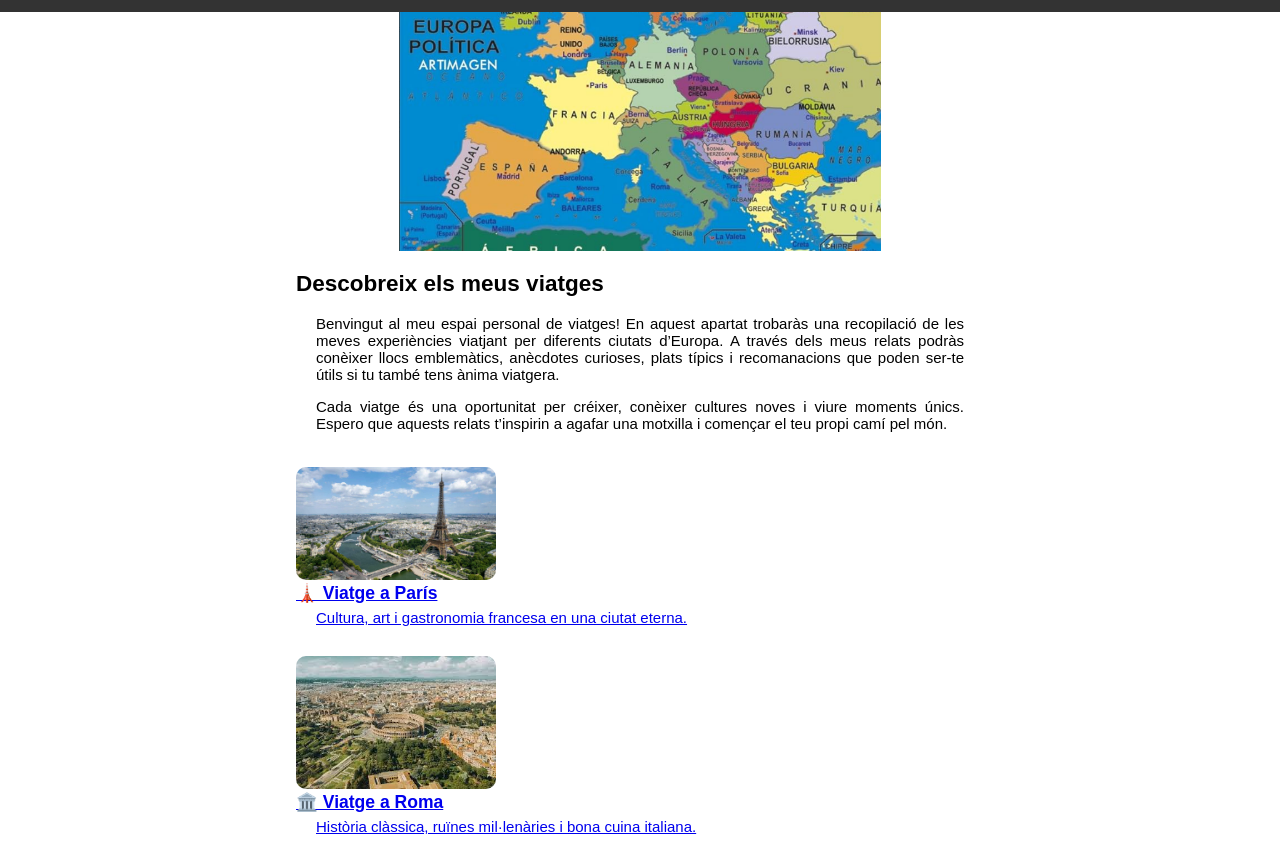
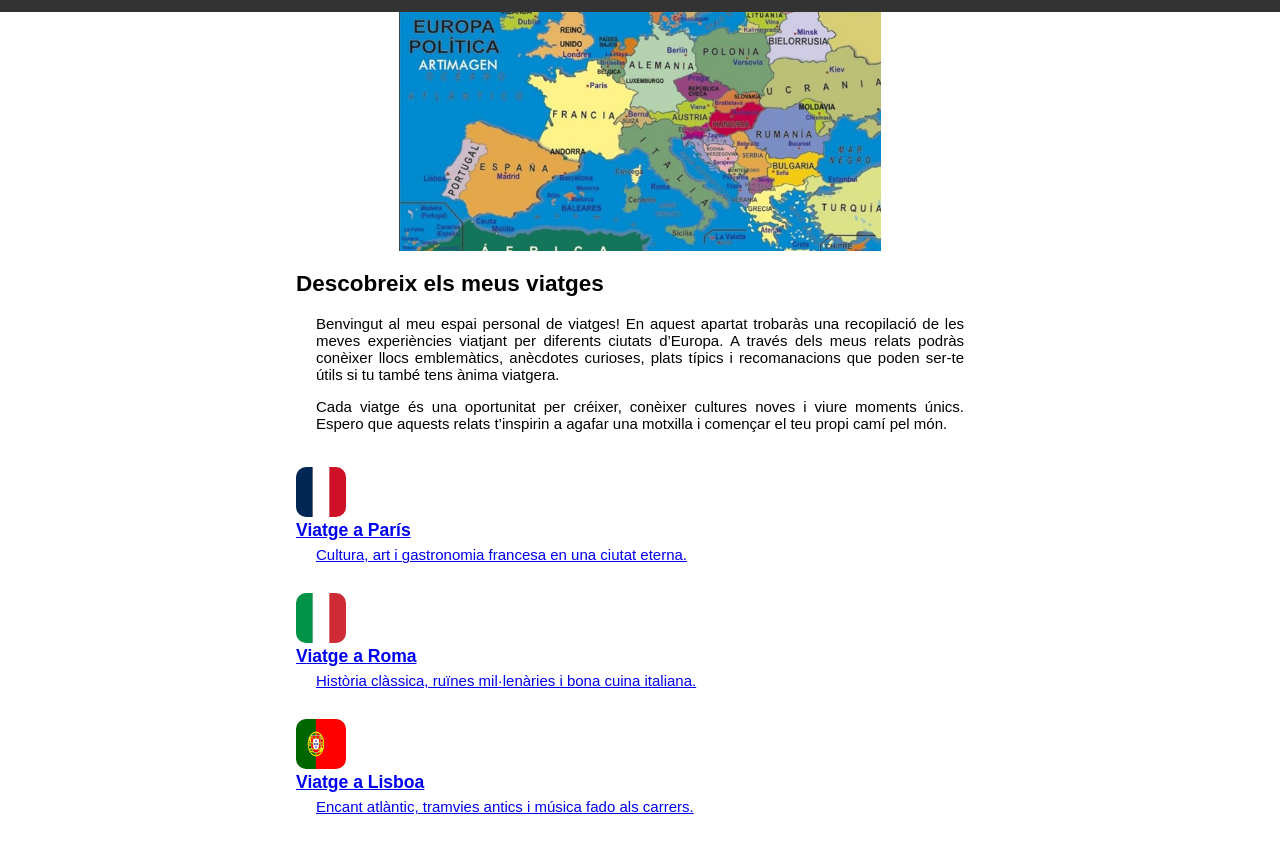
Before and after one commit to mateusmaluko/Recuperacion-RA2-HTML-y-CSS, a plain HTML site: page viatges.html in a window 1280 px wide. Shown: the part 109-952 px from the top of the page. Drawn offline with Linux system fonts and the light colour scheme.

Commit message:
cambios en el css, y añadir fotos

```diff
--- a/css/style.css
+++ b/css/style.css
@@ -85,6 +85,27 @@ footer {
 .viatge p {
   margin: 5px 0 0 0;
 }
+/*------------------------------------------------ */
+.viatge2 {
+  display: flex;
+  align-items: center;
+  gap: 15px;
+}
+
+.viatge2 img {
+  width: 50px;
+  height: auto;
+  border-radius: 10px;
+}
+
+.viatge2 h3 {
+  margin: 0;
+}
+
+.viatge2 p {
+  margin: 5px 0 0 0;
+}
+
 
 /* ======== FORMULARI DE CONTACTE (A L'ESQUERRA) ======== */
 form {
--- a/viatges.html
+++ b/viatges.html
@@ -29,31 +29,31 @@
     </section>
 
     <section class="llista-viatges">
-      <div class="viatge">
+      <div class="viatge2">
         <a href="viatge1.html">
-          <img src="img/viatge1.jpg" alt="Viatge a París">
-          <div>
-            <h3>🗼 Viatge a París</h3>
+          <img src="img/francia.png" alt="Viatge a París">
+          <div class="text-viatge" >
+            <h3>Viatge a París</h3>
             <p>Cultura, art i gastronomia francesa en una ciutat eterna.</p>
           </div>
         </a>
       </div>
 
-      <div class="viatge">
+      <div class="viatge2">
         <a href="viatge2.html">
-          <img src="img/viatge2.jpeg" alt="Viatge a Roma">
-          <div>
-            <h3>🏛️ Viatge a Roma</h3>
+          <img src="img/italia.png" alt="Viatge a Roma">
+          <div class="text-viatge">
+            <h3>Viatge a Roma</h3>
             <p>Història clàssica, ruïnes mil·lenàries i bona cuina italiana.</p>
           </div>
         </a>
       </div>
 
-      <div class="viatge">
+      <div class="viatge2">
         <a href="viatge3.html">
-          <img src="img/viatge3.jpg" alt="Viatge a Lisboa">
-          <div>
-            <h3>🚋 Viatge a Lisboa</h3>
+          <img src="img/portugal.png" alt="Viatge a Lisboa">
+          <div class="text-viatge">
+            <h3>Viatge a Lisboa</h3>
             <p>Encant atlàntic, tramvies antics i música fado als carrers.</p>
           </div>
         </a>
```
Also changed, not shown: img/francia.png (added), img/italia.png (added), img/portugal.png (added).
